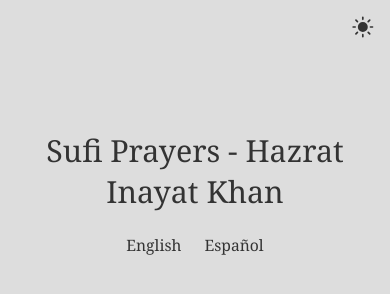
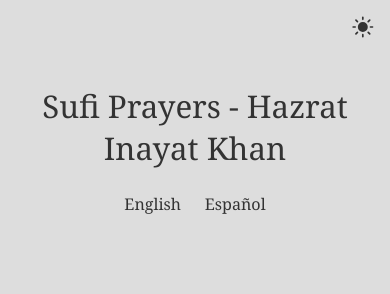
Before and after one commit to jameswilson/sufi, a plain HTML site: page index.html in a window 390 px wide. Drawn offline with Linux system fonts and the light colour scheme.

Commit message:
Improve responsive font styles

```diff
--- a/style.css
+++ b/style.css
@@ -2,7 +2,7 @@
   --color: #d69b03;
   --outline: #ba8b12;
   --background: #000;
-  --font-size: 19px;
+  --font-size: calc(18px + 0.390625vw);
 }
 
 @media (prefers-color-scheme: light) {
@@ -56,34 +56,18 @@ input.toggle:checked + label .light {
   display: block;
 }
 
-@media (min-width: 768px) {
-  :root {
-   --font-size: 20px;
-  }
-}
-
-@media (min-width: 1024px) {
-  :root {
-    --font-size: 21px;
-  }
-}
-
-@media (min-width: 1280px) {
-  :root {
-    --font-size: 22px;
-  }
-}
-
 html {
   font-size: var(--font-size);
   scroll-behavior: smooth;
+  -webkit-font-smoothing: subpixel-antialiased;
+  text-rendering: optimizeLegibility;
 }
 
 body {
   font-family: Charter, 'Bitstream Charter', 'Sitka Text', Cambria, serif;
   font-weight: normal;
   font-size: 1rem;
-  line-height: 1.625;
+  line-height: 1.62;
   color: var(--color);
   background: var(--background);
   position: relative;
@@ -101,8 +85,7 @@ header {
 }
 
 main {
-  /* position: relative; */
-  padding: 4rem 4vw;
+  padding: 8vw 4vw;
   margin: 0 auto;
   max-width: 45rem;
 }
```
